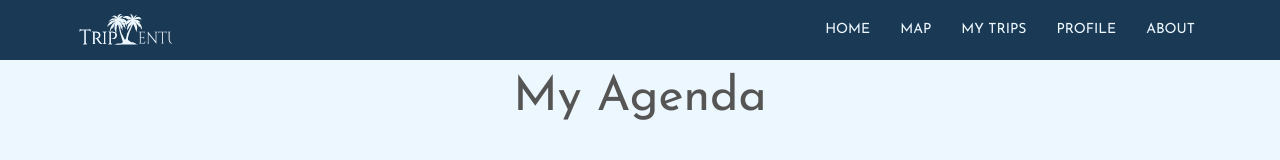
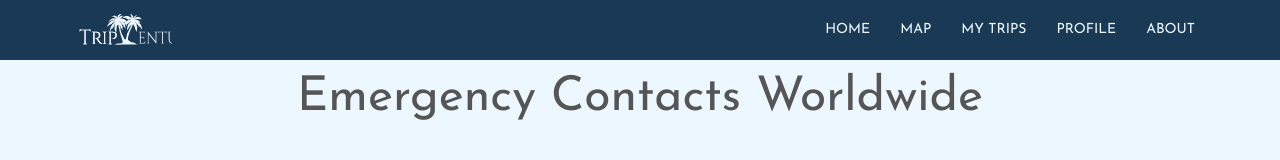
Before and after one commit to alin1popa/bestem18, a plain HTML site: page dashboard.html in a window 1280 px wide. Drawn offline with Linux system fonts and the light colour scheme.

```diff
--- a/dashboard.html
+++ b/dashboard.html
@@ -60,7 +60,7 @@
 			</div>
 		</nav>
 
-		<h1>My Agenda</h1>
+		<h1>Emergency Contacts Worldwide</h1>
 
         <!-- Javascript -->
         <script src="assets/js/jquery-1.11.1.min.js"></script>
@@ -73,7 +73,7 @@
             <script src="assets/js/placeholder.js"></script>
         <![endif]-->
 
-		<script src="dashboard.js"></script>
+
     </body>
 
 </html>
```
